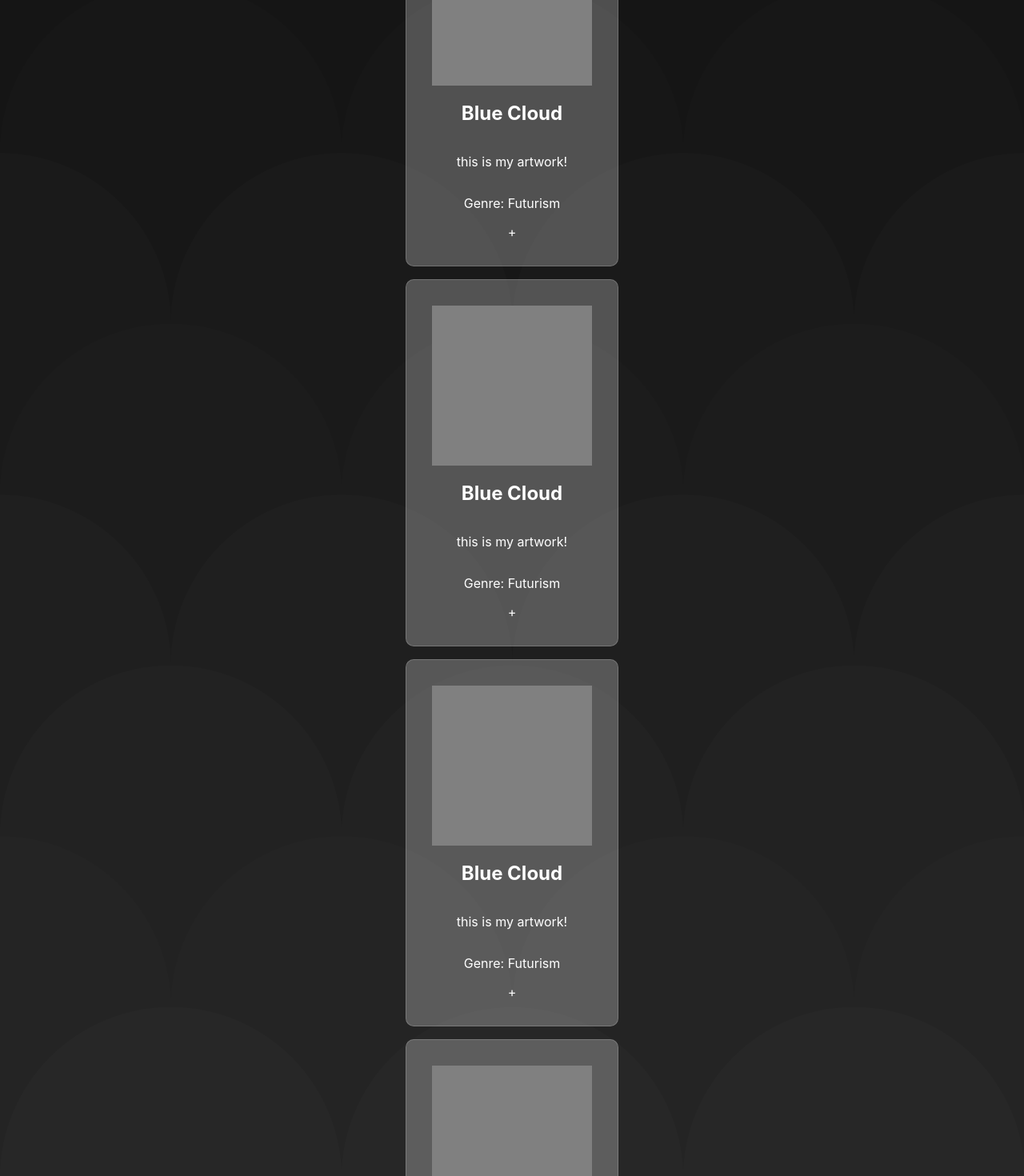
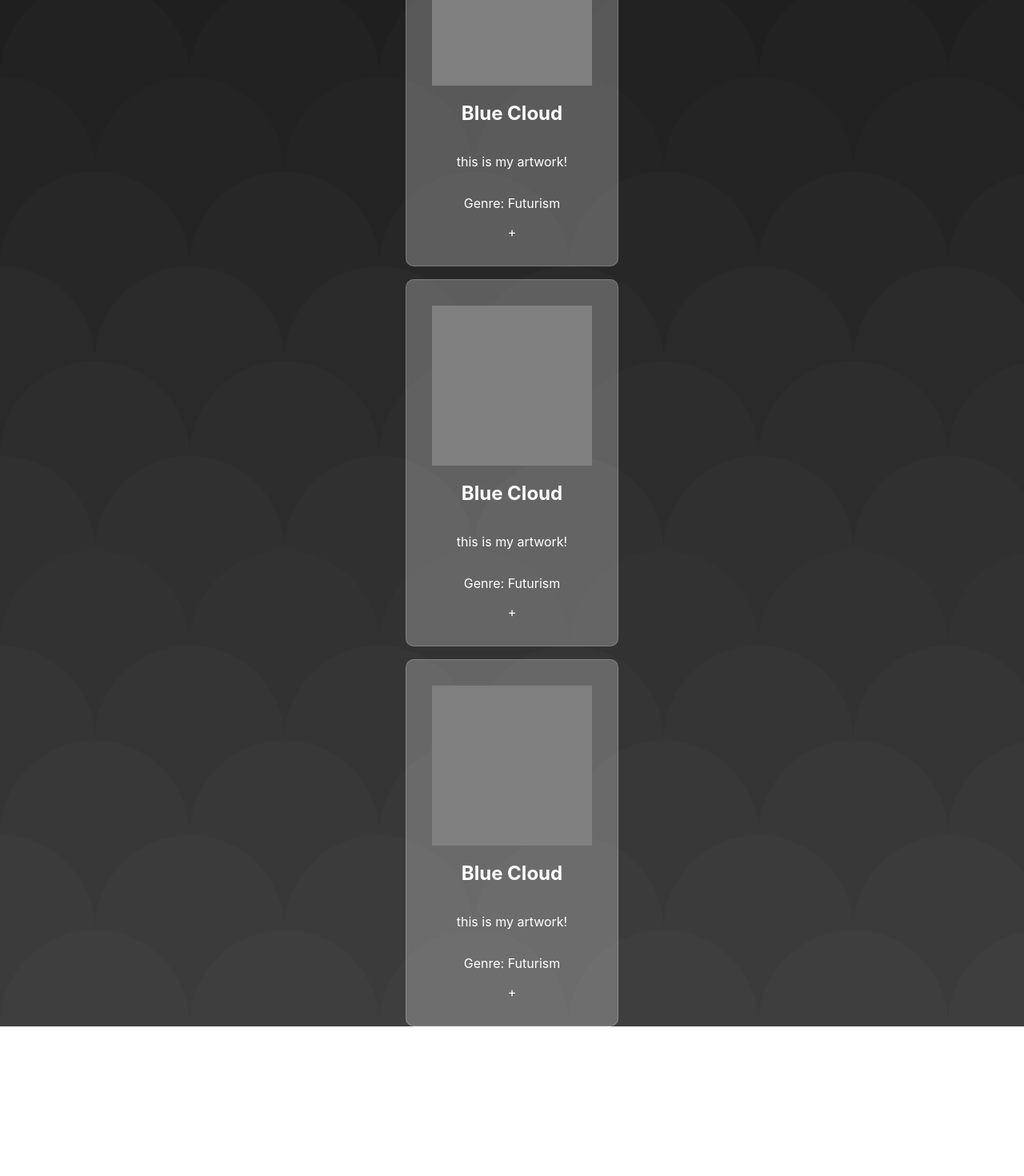
Before and after one commit to MadisonEvans94/project-2-picshare, a React (Create React App) app: page / in a window 1280 px wide. Shown: the part 1160-2630 px from the top of the page at 80% size. After the commit the page ends 2443 px from the top, so only its background shows below. Built offline with nearby package versions, Linux system fonts and the light colour scheme.

Commit message:
dummy implementation of CardList component

```diff
--- /dev/null
+++ b/src/components/CardList/CardList.jsx
@@ -0,0 +1,24 @@
+import React from "react";
+import Card from "../Card/Card";
+/**
+ *
+ * @param {*} list: a list of objects each containing the card's attributes
+ * @returns
+ */
+const CardList = ({ list }) => {
+	//const [cardList, setCardList] = useState([]);
+	if (list === undefined) return <></>;
+
+	//[ ] so far this is just dummy implementation
+	const cardList = list.map((card) => {
+		return (
+			<>
+				<Card />
+			</>
+		);
+	});
+
+	return <div>{cardList}</div>;
+};
+
+export default CardList;
--- a/src/index.css
+++ b/src/index.css
@@ -6,6 +6,7 @@ body {
 	-webkit-font-smoothing: antialiased;
 	-moz-osx-font-smoothing: grayscale;
 	color: white;
+	overscroll-behavior-y: none;
 }
 
 code {
--- a/src/pages/Home/Home.jsx
+++ b/src/pages/Home/Home.jsx
@@ -1,18 +1,13 @@
 import React from "react";
-import Card from "../../components/Card/Card";
-const Home = ({ artworkList }) => {
+import CardList from "../../components/CardList/CardList";
+
+// [ ]: make templist a list of cards..
+
+const templist = [1, 1, 1, 1, 1];
+const Home = () => {
 	return (
 		<div className="page-container">
-			<Card />
-			<Card />
-			<Card />
-			<Card />
-
-			<Card />
-			<Card />
-			<Card />
-			<Card />
-			<Card />
+			<CardList list={templist} />
 		</div>
 	);
 };
```
Also changed, not shown: src/components/CardList/CardList.css (added).
